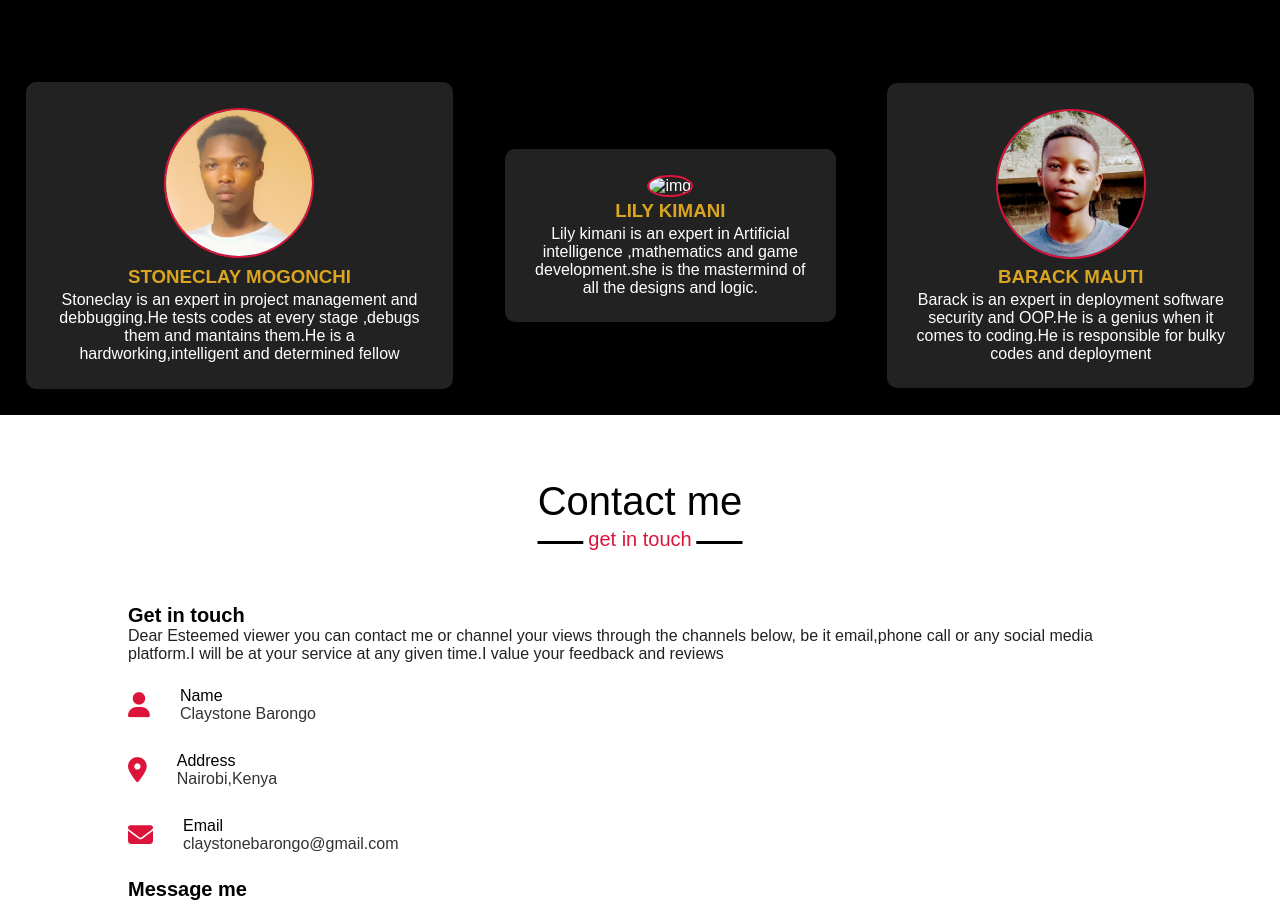
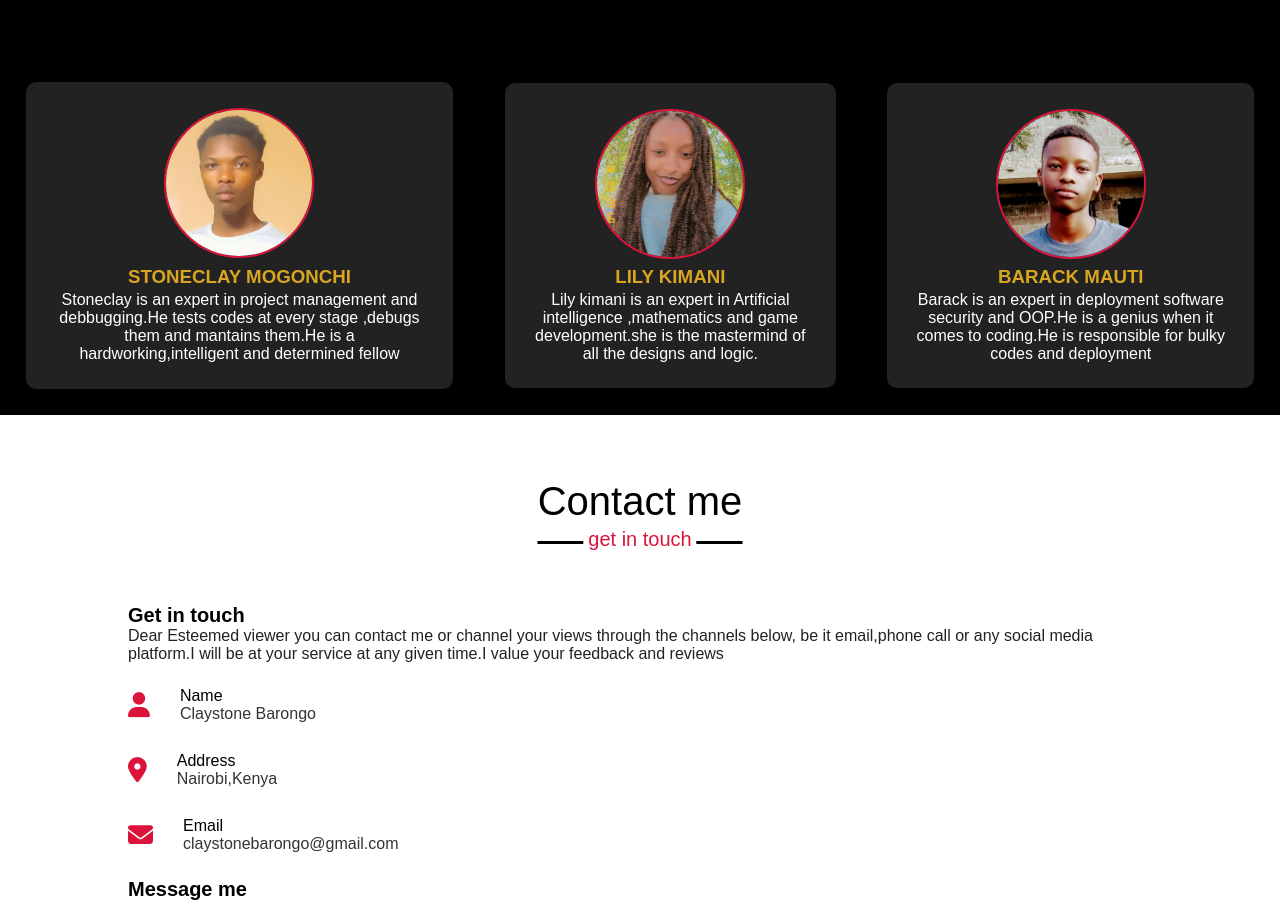
Before and after one commit to claystonebarongo/portfolio, a plain HTML site: page index.html in a window 1280 px wide. Shown: the part 3444-4350 px from the top of the page. Drawn offline with Linux system fonts and the light colour scheme.

Commit message:
Update index.html

```diff
--- a/index.html
+++ b/index.html
@@ -246,7 +246,7 @@
 
 
   <div class="card">
-    <img src="images/lily.jpg" alt="img">
+    <img src="lily.jpg" alt="img">
     <H3>LILY KIMANI</H3>
     <p> Lily kimani is an expert in Artificial intelligence ,mathematics and game development.she is the mastermind of all the designs and logic.</p>
     </div>
```
